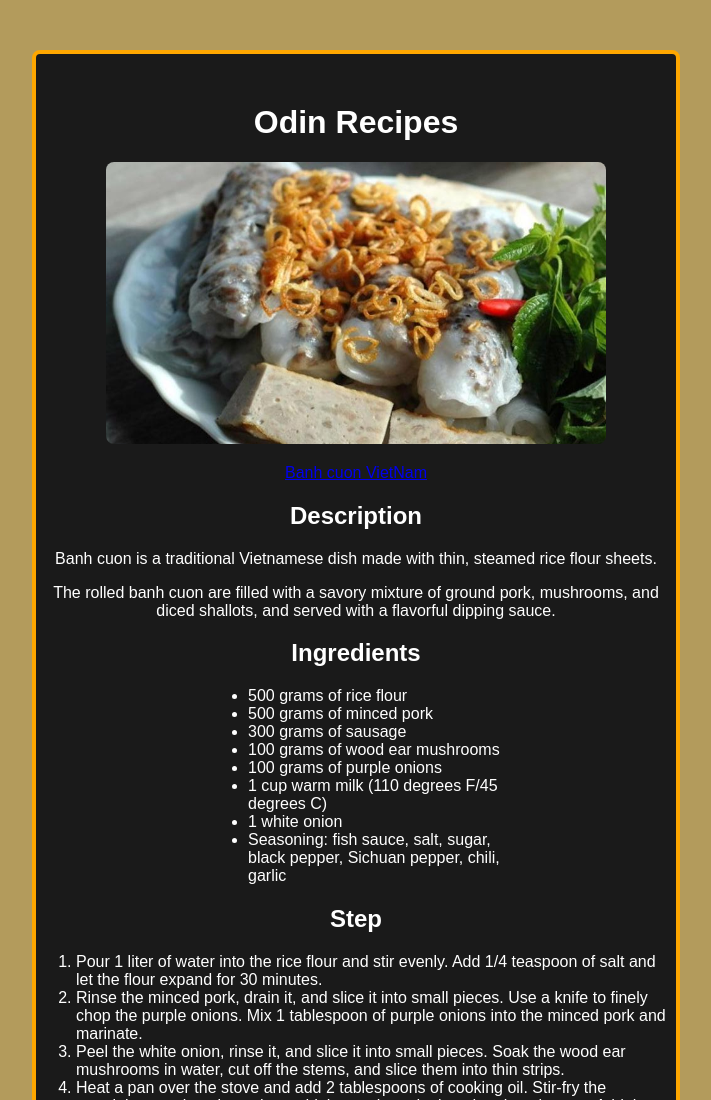
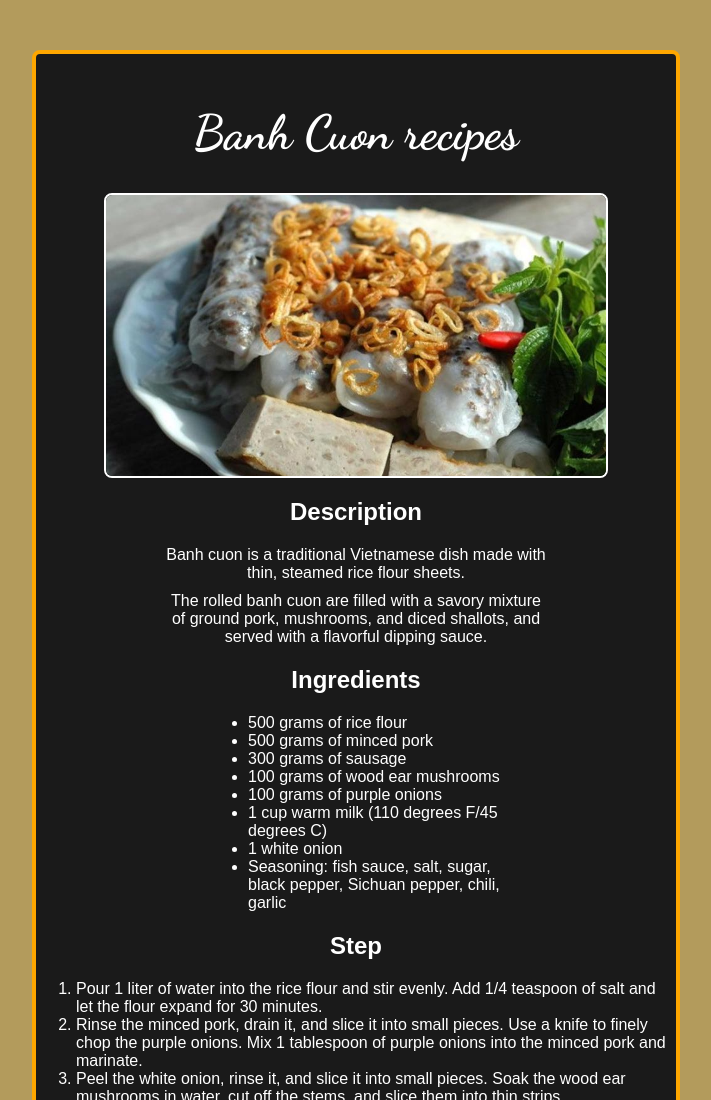
Before and after one commit to echo-TienNguyen/odin-recipe.github.io, a plain HTML site: page index.html in a window 1280 px wide. Shown: the top 1100 px of the page, without its empty margins (284-995 px from the left). Drawn offline with Linux system fonts and the light colour scheme.

Commit message:
Add more CSS

```diff
--- a/css/styles.css
+++ b/css/styles.css
@@ -16,17 +16,20 @@ body {
 }
 
 h1 {
+    font-family: 'Dancing Script', cursive;
     text-align: center;
     margin-top: 40px;
+    font-size: 48px;
 }
 
 .images {
-    border-radius: 8px;
     display: block;
     margin: auto;
     margin-bottom: 20px;
     width: 500px;
     height: auto;
+    border-radius: 8px;
+    border: 2px solid #ffffff;
 }
 
 .banh-cuon-link {
@@ -41,6 +44,9 @@ h1 {
 
 .paragraph-1 {
     text-align: center;
+    width: 60%;
+    margin: auto;
+    margin-bottom: 10px;
 }
 
 .ingredients {
--- a/index.html
+++ b/index.html
@@ -3,15 +3,18 @@
     <head >
         <meta charset="UTF-8">
         <title></title>
+        <!-- add css link -->
         <link rel="stylesheet" href="css/styles.css">
+        <!-- add dancing script font -->
+        <link rel="preconnect" href="https://fonts.googleapis.com"><link rel="preconnect" href="https://fonts.gstatic.com" crossorigin><link href="https://fonts.googleapis.com/css2?family=Dancing+Script:wght@400;500;600;700&display=swap" rel="stylesheet">
     </head>
+
     <body>
         <div class="container">
-            <h1>Odin Recipes</h1>
+            <h1>Banh Cuon recipes</h1>
             <img class='images'src="images/banh-cuon.jpg" alt="Banh Cuon Viet Nam"></img>
-            <a href="recipes/banhcuon-vietnam.html" class="banh-cuon-link">Banh cuon VietNam</a>
             <h2 class="main-point">Description</h2>
-            <p class="paragraph-1">Banh cuon is a traditional Vietnamese dish made with thin, steamed rice flour sheets.</p>
+            <p class="paragraph-1 ">Banh cuon is a traditional Vietnamese dish made with thin, steamed rice flour sheets.</p>
             <p class="paragraph-1">The rolled banh cuon are filled with a savory mixture of ground pork, mushrooms, and diced shallots, and served with a flavorful dipping sauce.</p>
             <!-- Ingredient list -->
             <h2 class="main-point">Ingredients</h2>
@@ -25,8 +28,8 @@
                 <li>1 white onion</li>
                 <li>Seasoning: fish sauce, salt, sugar, black pepper, Sichuan pepper, chili, garlic</li>
             </ul>
+            <!-- step list -->
             <h2 class="main-point">Step</h2>
-            <!-- Step list -->
                 <ol class="steps">
                     <li>Pour 1 liter of water into the rice flour and stir evenly. Add 1/4 teaspoon of salt and let the flour expand for 30 minutes.
                         </li>
@@ -39,4 +42,5 @@
                 </ol>
         </div>
     </body>
+
 </html>
```
